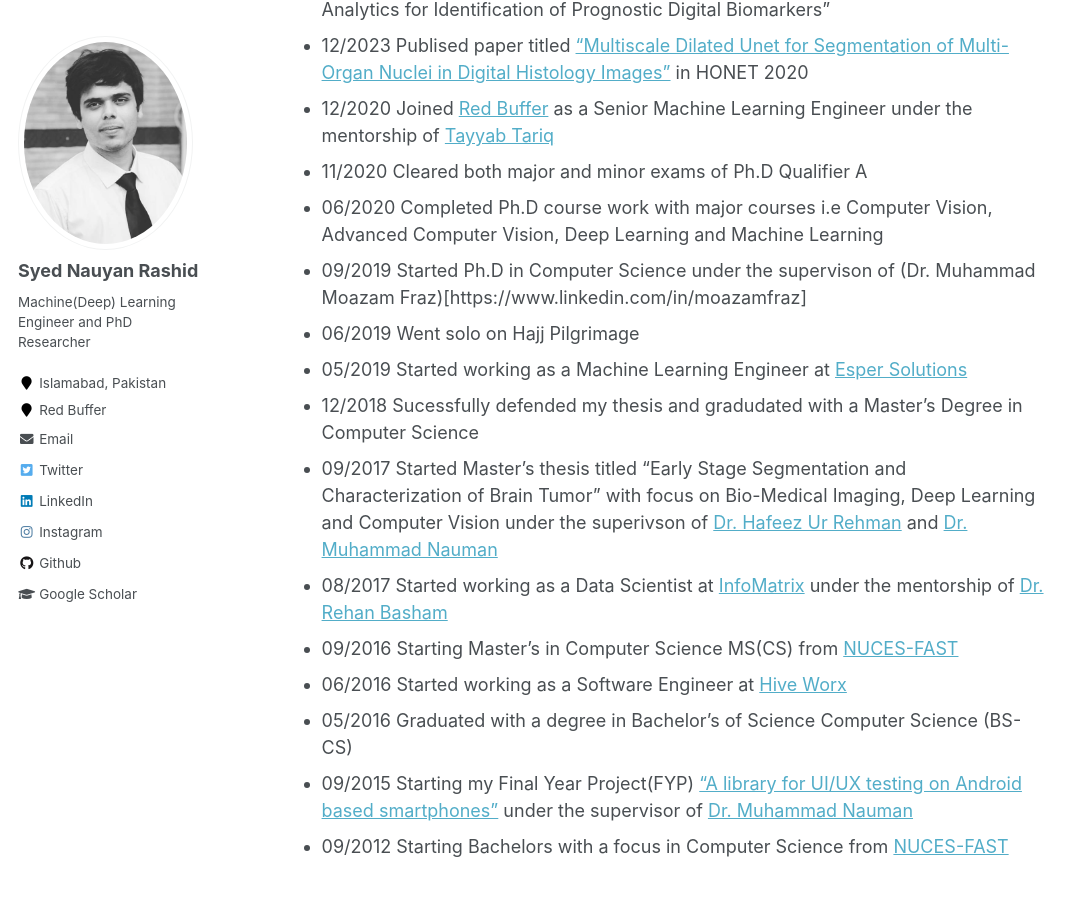
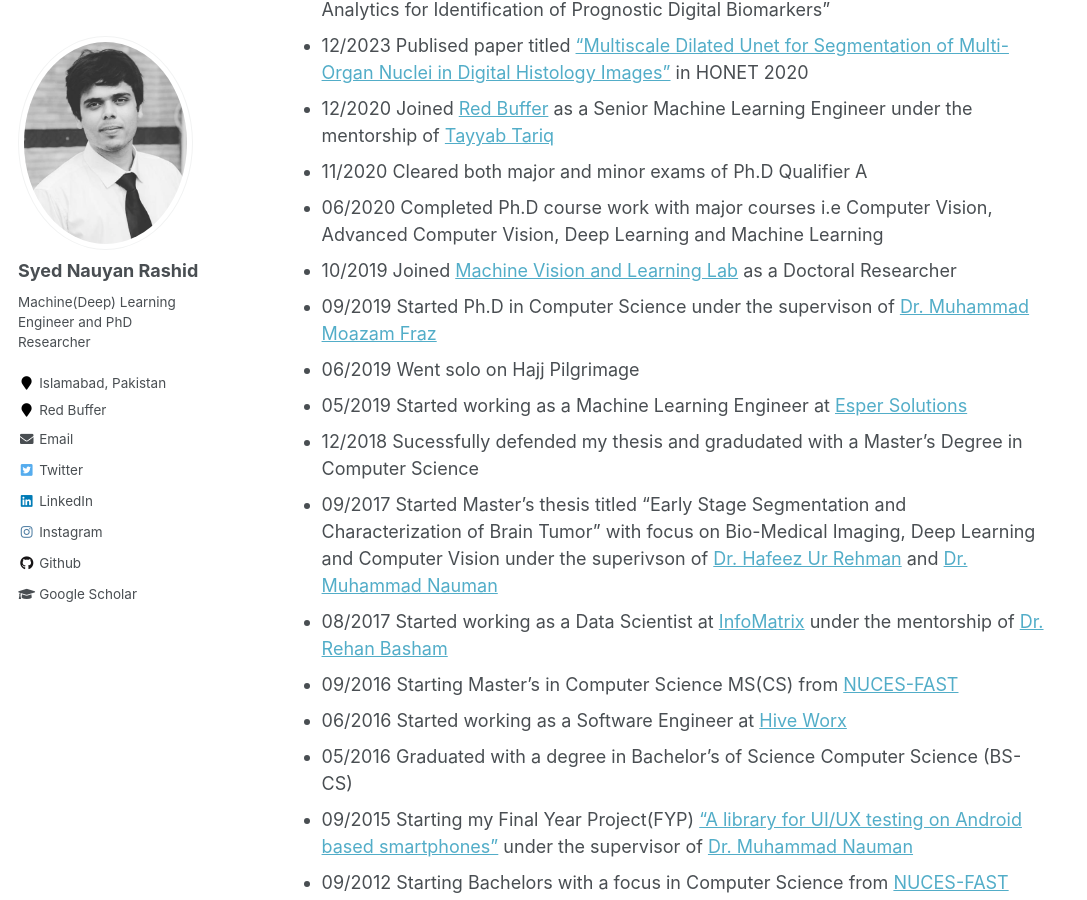
Before and after one commit to nauyan/nauyan.github.io, a Jekyll site: the page built from _pages/about.md, in a window 1280 px wide and 900 px high, scrolled down 342 px. Shown: the whole window, without its empty margins (0-1087 px from the left). Built offline with Jekyll 4.4.1, drawn with Linux system fonts in a browser that asks for light colours.

Commit message:
Updated news section

```diff
--- a/_pages/about.md
+++ b/_pages/about.md
@@ -20,7 +20,8 @@ You can find my resume [here](Resume-v10.0.pdf).
 * 12/2020 Joined [Red Buffer](https://redbuffer.ai/) as a Senior Machine Learning Engineer under the mentorship of [Tayyab Tariq](https://www.linkedin.com/in/tayyabtariq/)
 * 11/2020 Cleared both major and minor exams of Ph.D Qualifier A
 * 06/2020 Completed Ph.D course work with major courses i.e Computer Vision, Advanced Computer Vision, Deep Learning and Machine Learning
-* 09/2019 Started Ph.D in Computer Science under the supervison of (Dr. Muhammad Moazam Fraz)[https://www.linkedin.com/in/moazamfraz]
+* 10/2019 Joined [Machine Vision and Learning Lab](https://vision.seecs.edu.pk/) as a Doctoral Researcher
+* 09/2019 Started Ph.D in Computer Science under the supervison of [Dr. Muhammad Moazam Fraz](https://www.linkedin.com/in/moazamfraz)
 * 06/2019 Went solo on Hajj Pilgrimage
 * 05/2019 Started working as a Machine Learning Engineer at [Esper Solutions](https://www.linkedin.com/company/esper-solutions/)
 * 12/2018 Sucessfully defended my thesis and gradudated with a Master's Degree in Computer Science
```
